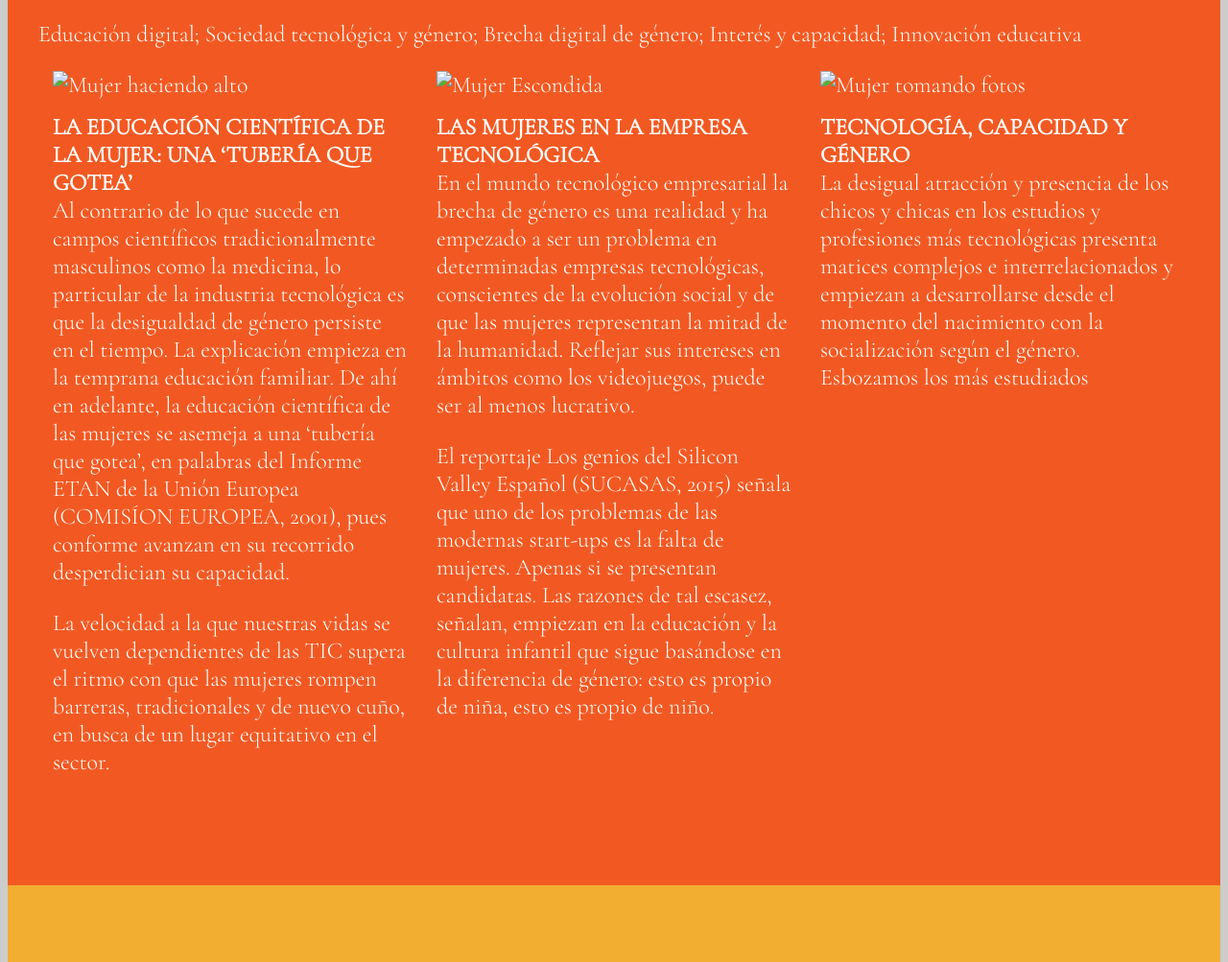
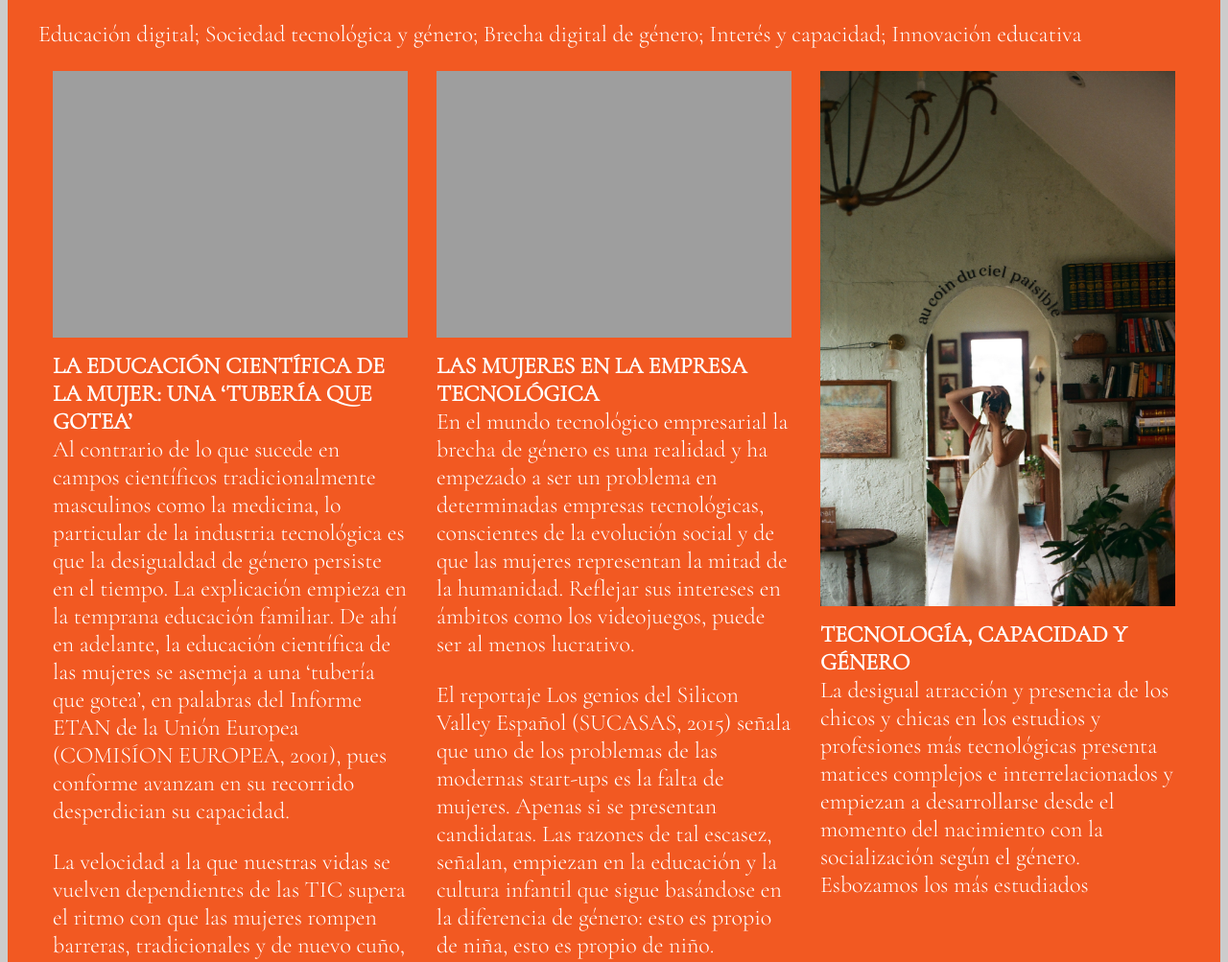
Before and after one commit to Mjbriceno/grupo, a plain HTML site: page index.html in a window 1280 px wide. Shown: the part 1467-2470 px from the top of the page at 96% size. Drawn offline with nearby package versions, Linux system fonts and the light colour scheme; the site is published under a folder, as on GitHub Pages, so addresses that start at the root find nothing.

Commit message:
version4

```diff
--- a/index.html
+++ b/index.html
@@ -52,7 +52,7 @@
                                                     </p>
                     <div class="row">
                     <div class="col">
-                        <img src="/images/mujer11.jpg" alt="Mujer haciendo alto" class="img-fluid">
+                        <img src="images/mujer11.jpg" alt="Mujer haciendo alto" class="img-fluid">
                         <h3>La educación científica de la mujer: una ‘tubería que gotea’</h3>
                             <p>Al contrario de lo que sucede en campos científicos tradicionalmente masculinos como la medicina, lo particular de la industria tecnológica es que la desigualdad de género persiste en el tiempo. La explicación empieza en la temprana educación familiar. De ahí en adelante, la educación científica de las mujeres se asemeja a una ‘tubería que gotea’, en palabras del Informe ETAN de la Unión Europea (COMISÍON EUROPEA, 2001), pues conforme avanzan en su recorrido desperdician su capacidad.
                             </p><p>La velocidad a la que nuestras vidas se vuelven dependientes de las TIC supera el ritmo con que las mujeres rompen barreras, tradicionales y de nuevo cuño, en busca de un lugar equitativo en el sector.
@@ -65,14 +65,14 @@
                     </div>
 
                     <div class="col">
-                        <img src="/images/mujer12.jpg" alt="Mujer Escondida" class="img-fluid">
+                        <img src="images/mujer12.jpg" alt="Mujer Escondida" class="img-fluid">
                         <h3>Las mujeres en la empresa tecnológica</h3>
                             <p> En el mundo tecnológico empresarial la brecha de género es una realidad y ha empezado a ser un problema en determinadas empresas tecnológicas, conscientes de la evolución social y de que las mujeres representan la mitad de la humanidad. Reflejar sus intereses en ámbitos como los videojuegos, puede ser al menos lucrativo.</p>
                             <p> El reportaje Los genios del Silicon Valley Español (SUCASAS, 2015) señala que uno de los problemas de las modernas start-ups es la falta de mujeres. Apenas si se presentan candidatas. Las razones de tal escasez, señalan, empiezan en la educación y la cultura infantil que sigue basándose en la diferencia de género: esto es propio de niña, esto es propio de niño.</p>
                     </div>
 
                     <div class="col">
-                        <img src="/images/mujer13.jpg" alt="Mujer tomando fotos" class="img-fluid">
+                        <img src="images/mujer13.jpg" alt="Mujer tomando fotos" class="img-fluid">
                         <h3>Tecnología, capacidad y género</h3>
                             <p> La desigual atracción y presencia de los chicos y chicas en los estudios y profesiones más tecnológicas presenta matices complejos e interrelacionados y empiezan a desarrollarse desde el momento del nacimiento con la socialización según el género. Esbozamos los más estudiados
                             </p>
@@ -154,7 +154,7 @@
                     </div>
 
                     <div class="col">
-                        <img src="/images/brecha2.jpg" alt="Mujer trabajando con una laptop" class="img-fluid">
+                        <img src="images/brecha2.jpg" alt="Mujer trabajando con una laptop" class="img-fluid">
                     </div>
                 </div> <!-- row -->
         </div>
```
